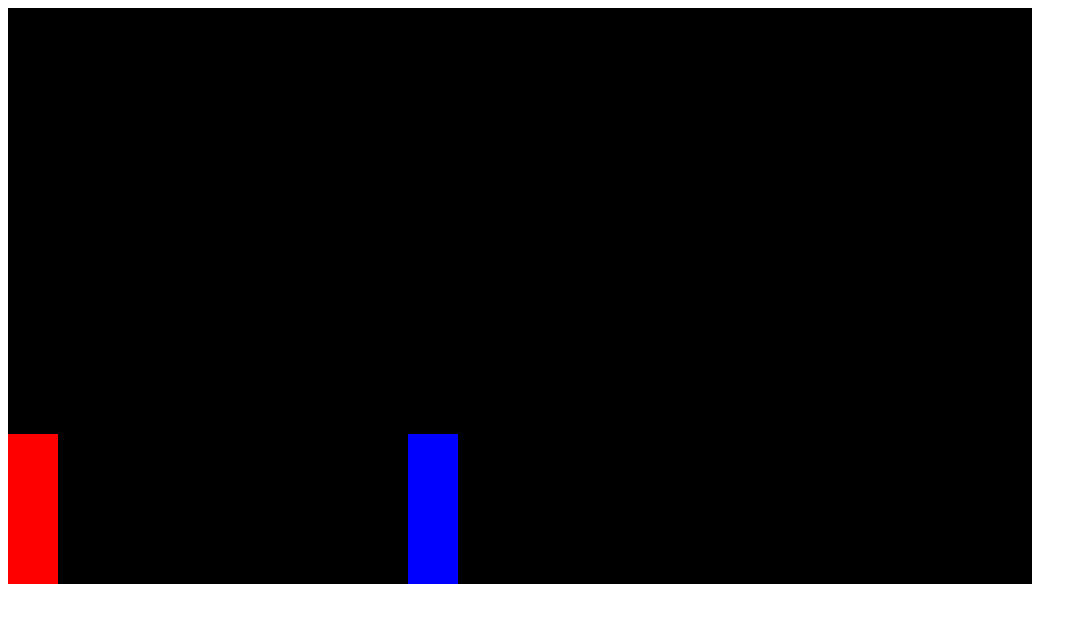
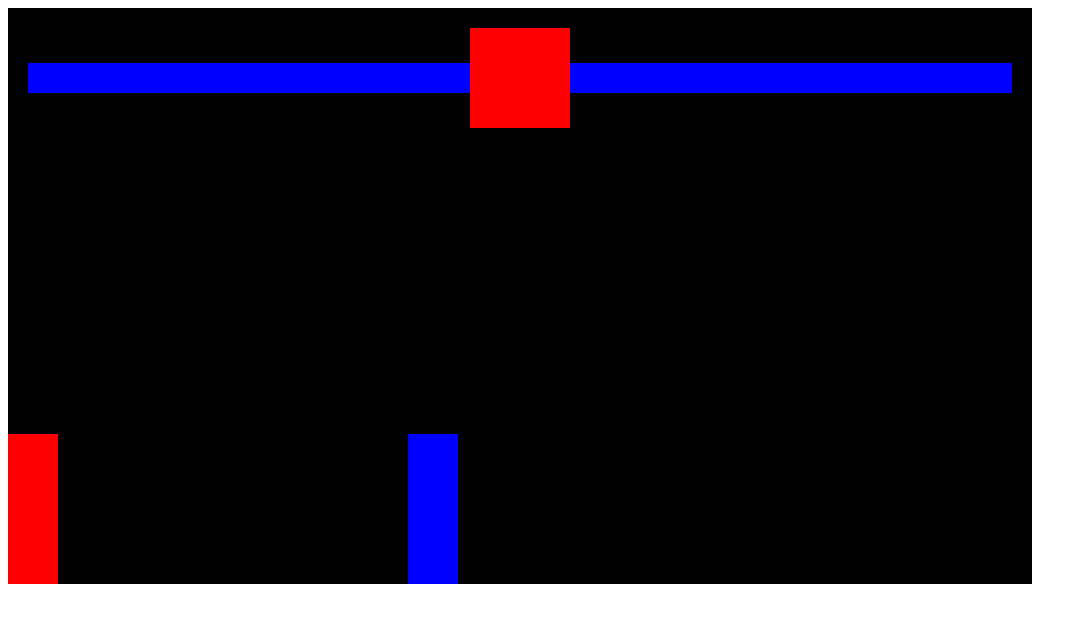
Before and after one commit to d-willie01/2d-fighting-game, a plain HTML site: page index.html in a window 1280 px wide. Shown: the whole page, without its empty margins (0-1087 px from the left). Drawn offline with Linux system fonts and the light colour scheme.

Commit message:
created health bar and attack decrease for each character

```diff
--- a/index.html
+++ b/index.html
@@ -1,3 +1,110 @@
-<canvas></canvas>
 
-<script src="index.js"></script>
+<head>
+    <style>
+        *{
+            box-sizing: border-box;
+        }
+    </style>
+</head>
+
+<body>
+    <div style="position: relative;
+    display: inline-block;">
+
+
+        <!--container for player information/health/timer-->
+        <div style=
+            "position: absolute;
+            display: flex;
+            width: 100%;
+            align-items: center;
+            padding: 20px;"
+
+        >
+
+
+
+    <!--player health-->
+        <div style=
+                "position: relative;
+                height:100%;
+                width: 100%;
+                display: flex;
+                justify-content: flex-end;"
+
+            >
+
+            <div
+
+            style =
+                "background-color: yellow;
+                height: 30px;
+                width: 100%;"
+            >
+
+            </div>
+
+            <div
+            id="playerHealth"
+            style=
+                "position: absolute;
+                background-color: blue;
+                top: 0;
+                bottom: 0;
+                right: 0;
+                width:100%"
+            >
+
+            </div>
+        </div>
+
+
+
+     <!--timer-->
+            <div style=
+                "background-color: red;
+                height: 100px;
+                width: 100px;
+                flex-shrink: 0;"
+                fle
+            >
+
+            </div>
+
+
+
+
+
+    <!--enemy health-->
+        <div style="position: relative; height:100%;
+        width: 100%;">
+            <div
+
+            style =
+                "background-color: yellow;
+                height: 30px;
+                "
+            >
+
+            </div>
+
+            <div
+            id="enemyHealth"
+            style=
+                "position: absolute;
+                background-color: blue;
+                top: 0;
+                bottom: 0;
+                right: 0;
+                left:0"
+            >
+
+            </div>
+        </div>
+
+        </div>
+        <canvas></canvas>
+    </div>
+
+    <script src="index.js"></script>
+</body>
--- a/index.js
+++ b/index.js
@@ -46,6 +46,7 @@ class Sprite
 
         this.color = color
         this.isAttaking
+        this.health = 100
     }
     //this methid draws the 'chracters' to be seen on the canvas
     draw()
@@ -225,6 +226,8 @@ function animate() {
         && player.isAttacking === true)
     {
         console.log('dead')
+        enemy.health -= 10
+        document.querySelector('#enemyHealth').style.width = enemy.health + '%'
         player.isAttacking = false;
     }
 
@@ -239,6 +242,8 @@ function animate() {
     {
 
         enemy.isAttacking = false;
+        player.health -= 10
+        document.querySelector('#playerHealth').style.width = player.health + '%'
         console.log(' Enemy dead')
 
     }
```
